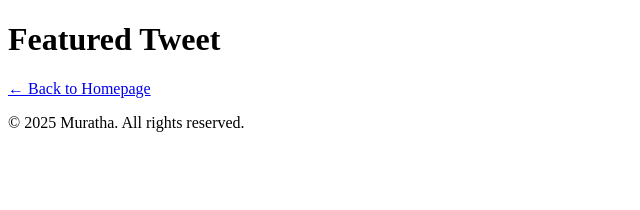
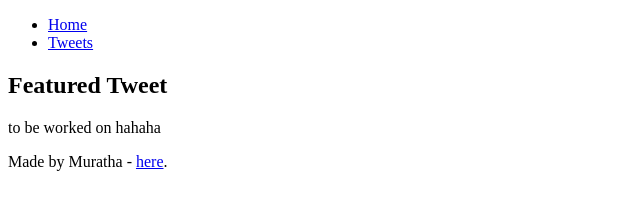
Before and after one commit to cbofy/My_First_Portfolio, a plain HTML site: page html_basic/tweets.html in a window 1280 px wide. Shown: the whole page, without its empty margins (0-640 px from the left). Drawn offline with Linux system fonts and the light colour scheme.

Commit message:
week 4 part 4 tricks

```diff
--- a/html_basic/tweets.html
+++ b/html_basic/tweets.html
@@ -6,22 +6,28 @@
 </head>
 <body>
   <header>
-    <h1>Featured Tweet</h1>
+    <ul>
+      <li><a href="index.html">Home</a></li>
+      <li><a href="tweets.html">Tweets</a></li>
+    </ul>
   </header>
 
   <main>
-    <blockquote class="twitter-tweet">
-      <a href="https://twitter.com/alx_africa/status/1770134811857809845"></a>
-    </blockquote>
-    <script async src="https://platform.twitter.com/widgets.js" charset="utf-8"></script>
+    <article>
+      <h1>Featured Tweet</h1>
+      <blockquote class="twitter-tweet">
+        <a href="https://twitter.com/alx_africa/status/1770134811857809845"></a>
+      </blockquote>
+      <script async src="https://platform.twitter.com/widgets.js" charset="utf-8"></script>
+    </article>
 
-    <nav>
-      <p><a href="index.html">← Back to Homepage</a></p>
-    </nav>
+    <aside>
+      <p>to be worked on hahaha</p>
+    </aside>
   </main>
 
   <footer>
-    <p>&copy; 2025 Muratha. All rights reserved.</p>
+    <p>Made by Muratha - <a href="https://www.alxafrica.com/" target="_blank">here</a>.</p>
   </footer>
 </body>
 </html>
```
